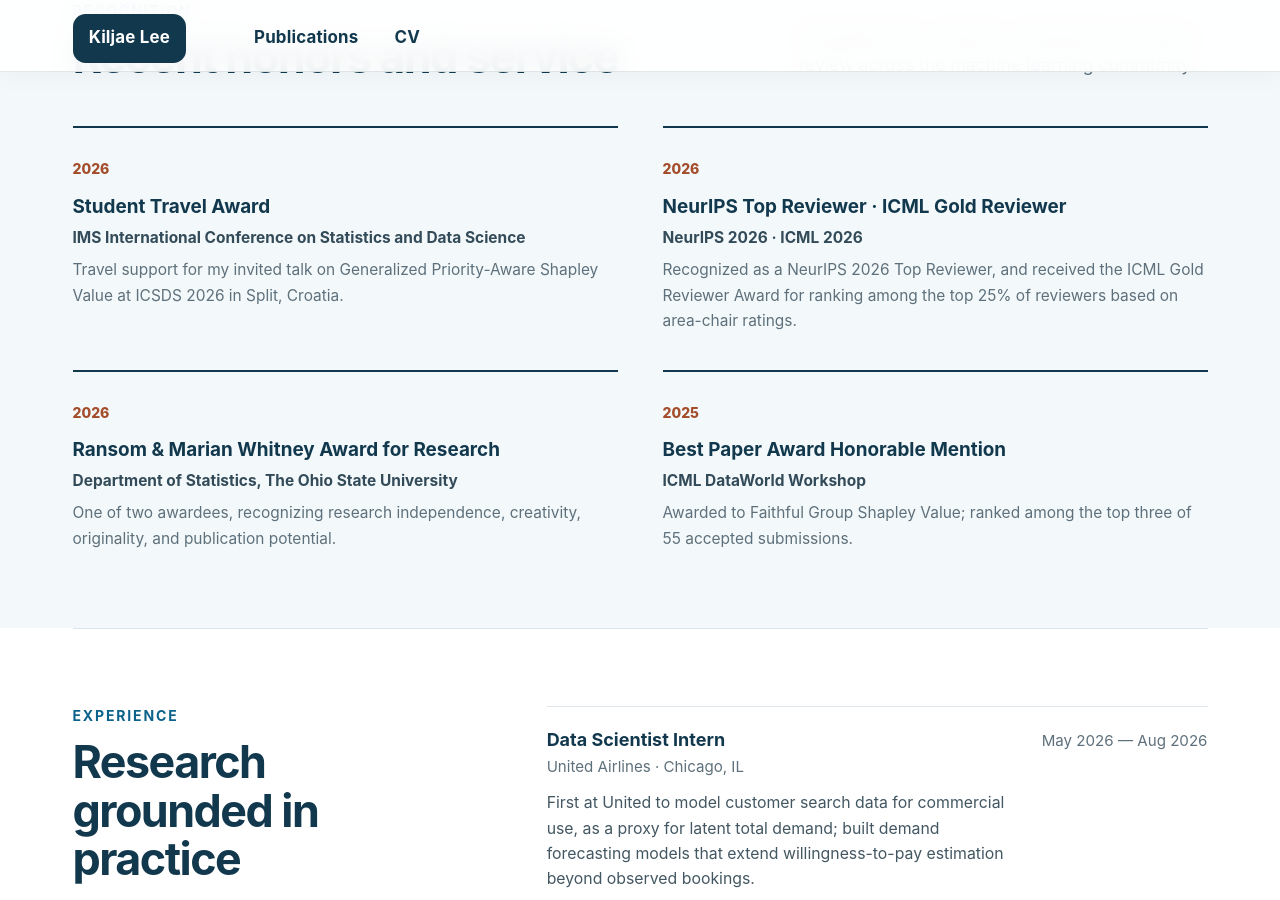
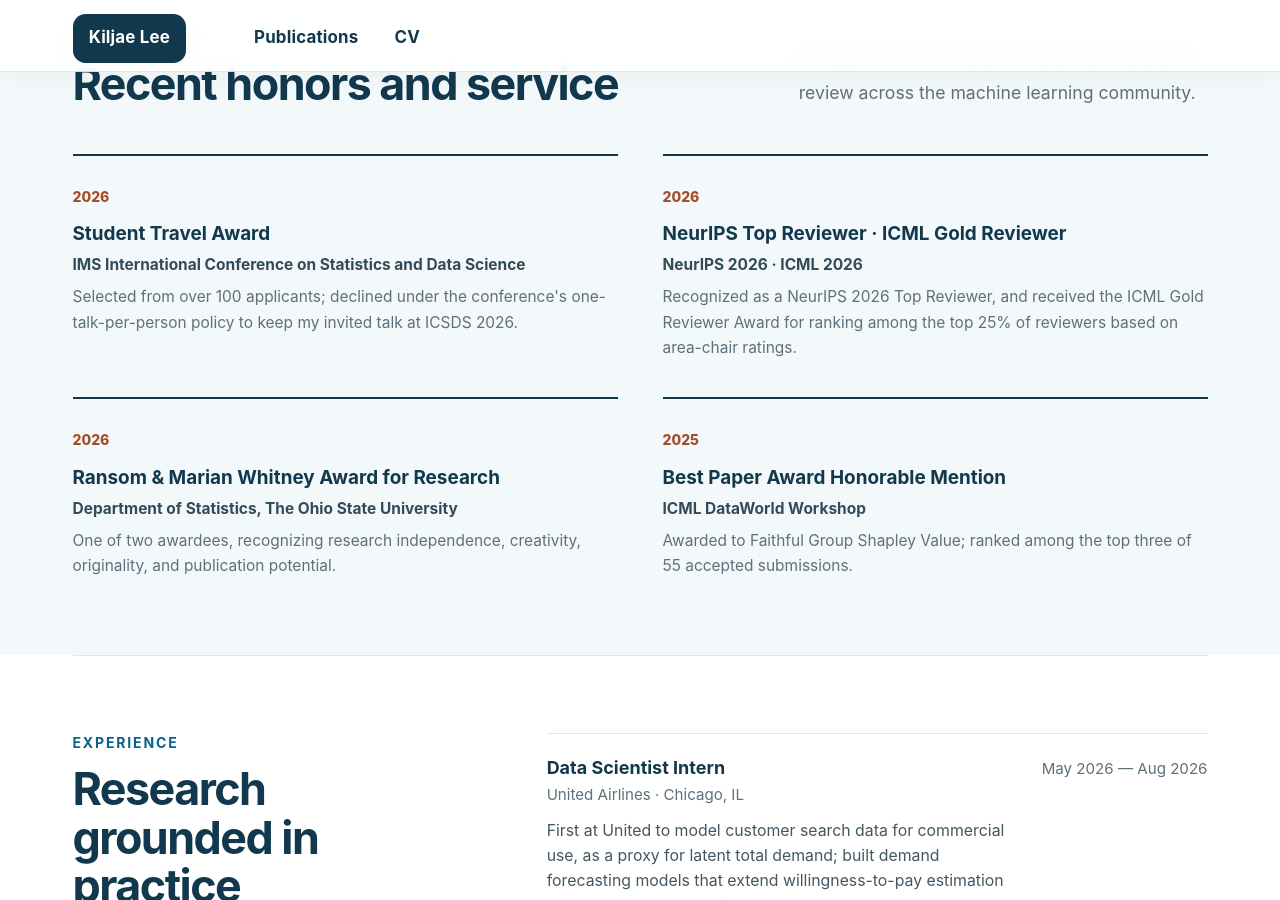
Before and after one commit to KiljaeL/KiljaeL.github.io, a Jekyll site: the page built from _pages/about.md, in a window 1280 px wide and 900 px high, scrolled down 3097 px. Built offline with Jekyll 4.4.1, drawn with Linux system fonts in a browser that asks for light colours; some of the changed text lies outside the part shown.

Commit message:
Note that the ICSDS travel award was declined
The award required presenting in the student award session instead of
the invited session, so it was declined to keep the invited talk.
Describe it as a selection rather than a received award in the news,
the recognition card, and the CV.

Co-Authored-By: Claude Opus 5.5 <noreply@anthropic.com>

```diff
--- a/_data/profile.yml
+++ b/_data/profile.yml
@@ -7,7 +7,7 @@ summary: >-
 
 news:
   - date: "Oct 2026"
-    text: "Received a Student Travel Award for ICSDS 2026!"
+    text: "Selected for an ICSDS 2026 Student Travel Award from over 100 applicants! Declined to keep my invited talk."
   - date: "Oct 2026"
     text: "Recognized as a NeurIPS 2026 Top Reviewer!"
   - date: "Sep 2026"
@@ -90,7 +90,7 @@ honors:
   - title: "Student Travel Award"
     organization: "IMS International Conference on Statistics and Data Science"
     year: "2026"
-    description: "Travel support for my invited talk on Generalized Priority-Aware Shapley Value at ICSDS 2026 in Split, Croatia."
+    description: "Selected from over 100 applicants; declined under the conference's one-talk-per-person policy to keep my invited talk at ICSDS 2026."
   - title: "NeurIPS Top Reviewer · ICML&nbsp;Gold&nbsp;Reviewer"
     organization: "NeurIPS 2026 · ICML 2026"
     year: "2026"
```
Also changed, not shown: 1 other file.
